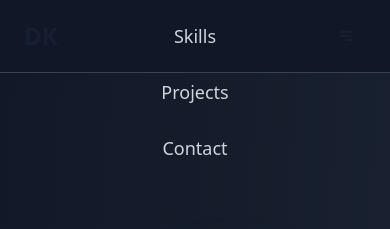
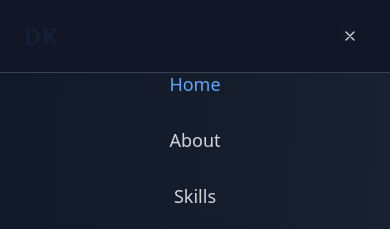
Before and after one commit to deepak748030/portfolio, a React (Vite) app: page / in a window 390 px wide. Both pictures are taken after a click on the button 346 px from the left and 36 px from the top of the page. Shown: the top 229 px of the page. Built offline with nearby package versions, Linux system fonts and the light colour scheme.

Commit message:
Enhanced mobile menu functionality by adding a close button for improved usability and navigation

```diff
--- a/src/components/header.tsx
+++ b/src/components/header.tsx
@@ -77,7 +77,16 @@ export function Header() {
             exit={{ opacity: 0, y: -20 }}
             className="fixed inset-0 z-40 bg-gray-900 bg-opacity-95 md:hidden"
           >
-            <div className="flex flex-col items-center justify-center h-full">
+            <div className="flex flex-col items-center justify-center h-full mt-32 pt-16 px-6">
+              <Button
+                variant="ghost"
+                className="absolute top-4 right-4 text-gray-300"
+                onClick={() => setIsMenuOpen(false)}
+              >
+                <svg xmlns="http://www.w3.org/2000/svg" fill="none" viewBox="0 0 24 24" stroke="currentColor" className="w-6 h-6">
+                  <path strokeLinecap="round" strokeLinejoin="round" strokeWidth={2} d="M6 18L18 6M6 6l12 12" />
+                </svg>
+              </Button>
               {['Home', 'About', 'Skills', 'Projects', 'Contact'].map((item) => (
                 <Button
                   key={item}
```
